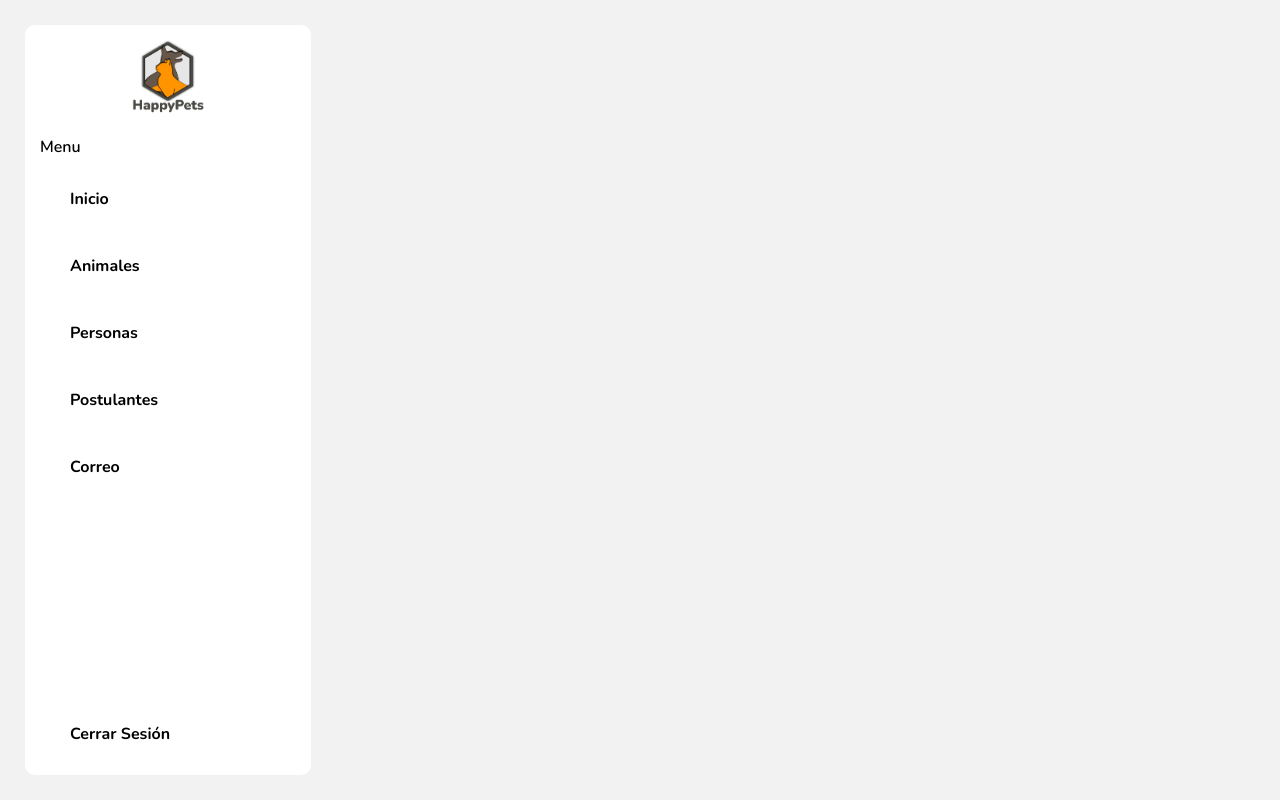
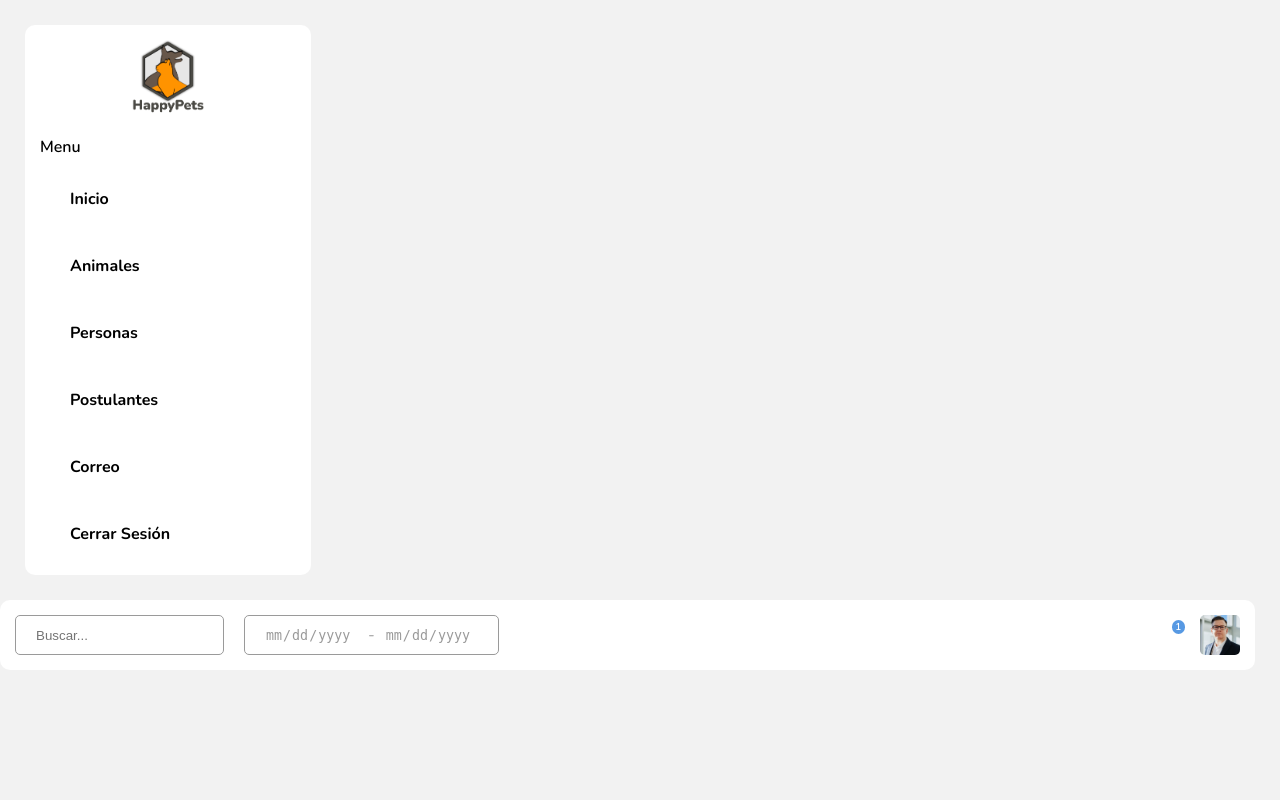
Before and after one commit to fxgonzalez5/happy_pets, a PHP site: page /pages/admin/admin_panel_home.html in a window 1280 px wide. Run offline with PHP 8.4, Linux system fonts and the light colour scheme; some libraries are stand-ins or nearby versions.

Commit message:
Creación de la barra de navegación del administrador

```diff
--- a/css/admin_panel_style.css
+++ b/css/admin_panel_style.css
@@ -1,16 +1,16 @@
 /* Estilo personalizado al body de la página del administrador */
-html, body {
+body {
     background-color: #F2F2F2;
-    height:100%;
-    display: flex;
-    flex-direction: column;
 }
 
-/* Estilo del menú de navegacion del administrador */
+/* ------
+    Menu
+   ------ */
+
+/* Estilo del menu */
 .menu {
     /* Tamaño al contenedor */
     width: 20%;
-    height: 100%;
 
     /* Márgenes al contenedor */
     margin: 25px;
@@ -20,7 +20,9 @@ html, body {
     background-color: white;
     border-radius: 10px;
 
-    position: relative;
+    /* Comportamiento del elemento */
+    display: flex;
+    flex-direction: column;
 }
 
 /* Aliniación del logo en el centro */
@@ -29,11 +31,13 @@ html, body {
     margin-bottom: 15px;
 }
 
+/* Eliminación de la dercoración a la etiqueta <a> para los hipervínculos */
 .menu a {
     text-decoration: none;
     color: black;
 }
 
+/* Diseño de los botones del menu */
 .menu .boton1 {
     margin-top: 15px;
     padding: 15px;
@@ -41,18 +45,126 @@ html, body {
     display: flex;
 }
 
-.menu .boton-salir {
-    position: absolute;
-    bottom: 15px;
-}
-
+/* Efecto al poner el cursor encima del boton para vizualizar cuando se haga click */
 .menu .boton1:hover{
     background-color: #5799E3;
     color: white;
 }
 
 
-/* Estilos Personalizados */
+/* ---------------------
+    Barra de Navegación
+   --------------------- */
+
+/* Estilo de la barra navegación */
+.barra-navegacion {
+    /* Márgenes */
+    margin-top: 25px;
+    margin-right: 25px;
+    padding: 15px;
+
+    /* Diseño */
+    border-radius: 10px;
+    background-color: white;
+    display: flex;
+}
+
+/* Diseño del contorno de las entradas (inputs) de la barra de navegación */
+.barra-navegacion .buscador, .barra-navegacion .calendario{
+    /* Márgenes */
+    margin-right: 20px;
+    padding: 5px 10px;
+
+    /* Borde */
+    border: 1px solid #9A9A9A;
+    border-radius: 5px;
+
+    /* Comportamiento, Alineación y Color de los elementos que se encuentran dentro del contenedor */
+    display: flex;
+    align-items: center;
+    color: #9A9A9A;
+}
+
+/* Eliminación del diseño predeterminado de las entradas (inputs) */
+.barra-navegacion input[type=text], .barra-navegacion input[type=date] {
+    margin-left: 10px;
+    border: none;
+    outline: none;
+    color: #9A9A9A;
+    position: relative;
+}
+
+/* Diseño personalizado los calendarios para eliminar el icono que por defecto viene */
+.barra-navegacion input[type=date]::-webkit-calendar-picker-indicator{
+    /* Tamaño */
+    width: 100%;
+    height: 100%;
+
+    /* Posición */
+    position: absolute;
+    top: 0;
+    left: 0;
+
+    /* Diseño */
+    margin: 0;
+    background: 0 0;
+    color: transparent;
+    opacity: 0;
+    pointer-events: auto;
+}
+
+/* Posicionamiento al boton de las notificaciones */
+.barra-navegacion .notifiacion {
+    margin-left: auto;
+    position: relative;
+    display: flex;
+    align-items: center;
+}
+
+/* Creación del indicador de las notificaciones */
+.barra-navegacion .notifiacion .circulo {
+    /* Tamaño */
+    width: 13.5px;
+    height: 13.5px;
+
+    /* Posición */
+    position: absolute;
+    top: 5px;
+    right: 0px;
+
+    /* Diseño */
+    background-color: #5799E3;
+    border-radius: 50%;
+    text-align: center;
+}
+
+/* Estilo personalizado al número de notificaciones */
+.barra-navegacion .notifiacion .circulo p {
+    font-size: 10px;
+    color: white;
+    font-weight: 600;
+}
+
+/* Creación del boton de las opciones de la cuenta */
+.barra-navegacion .cuenta {
+    width: 40px;
+    height: 40px;
+    margin-left: 15px;
+    display: flex;
+    align-items: center;
+}
+
+/* Adecuación de la imagen al tamaño del contenedor */
+.barra-navegacion .cuenta img {
+    width: 100%;
+    height: 100%;
+    border-radius: 5px;
+    object-fit: cover;
+}
+
+/* ------------------------
+    Estilos Personalizados
+   ------------------------ */
 .titulo1 {
     font-size: 16px;
     font-weight: 600; /* Tipo de letra SemiBold */
--- a/pages/admin/admin_panel_home.html
+++ b/pages/admin/admin_panel_home.html
@@ -27,6 +27,7 @@
 
 </head>
 <body>
+
     <!-- Contenedor del Menu -->
     <div class="menu">
 
@@ -75,7 +76,7 @@
         </a>
 
         <a href="../guard/log_in_page.html">
-            <div class="boton1 boton-salir">
+            <div class="boton1">
                 <iconify-icon icon="humbleicons:logout" style="font-size: 24px;"></iconify-icon>
                 <p class="titulo2">Cerrar Sesión</p>
             </div>
@@ -83,6 +84,35 @@
 
     </div>
 
-    <script src="../../js/admin_panel_script.js"></script>
+    <!-- Contenedor del Navegador -->
+    <div class="barra-navegacion">
+
+        <!-- Creación del Buscador -->
+        <div class="buscador">
+            <iconify-icon icon="material-symbols:search-rounded" style="font-size: 24px;"></iconify-icon>
+            <input type="text" name="buscar" placeholder="Buscar...">
+        </div>
+
+        <!-- Creación del Calendario -->
+        <div class="calendario">
+            <iconify-icon icon="radix-icons:calendar" style="font-size: 24px;"></iconify-icon>
+            <input type="date" name="fecha_inicial" >
+            <p>-</p>
+            <input type="date" name="fecha_final" >
+        </div>
+
+        <!-- Creación de las notificaciones -->
+        <div class="notifiacion">
+            <iconify-icon icon="ion:notifications-outline" style="font-size: 27px;"></iconify-icon>
+            <div class="circulo">
+                <p>1</p>
+            </div>
+        </div>
+
+        <!-- Creación del boton para el panel de cuenta -->
+        <div class="cuenta">
+            <img src="../../images/admin/cuenta.jpg" alt="Cuenta">
+        </div>
+    </div>
 </body>
 </html>
```
Also changed, not shown: images/admin/cuenta.jpg (added).
